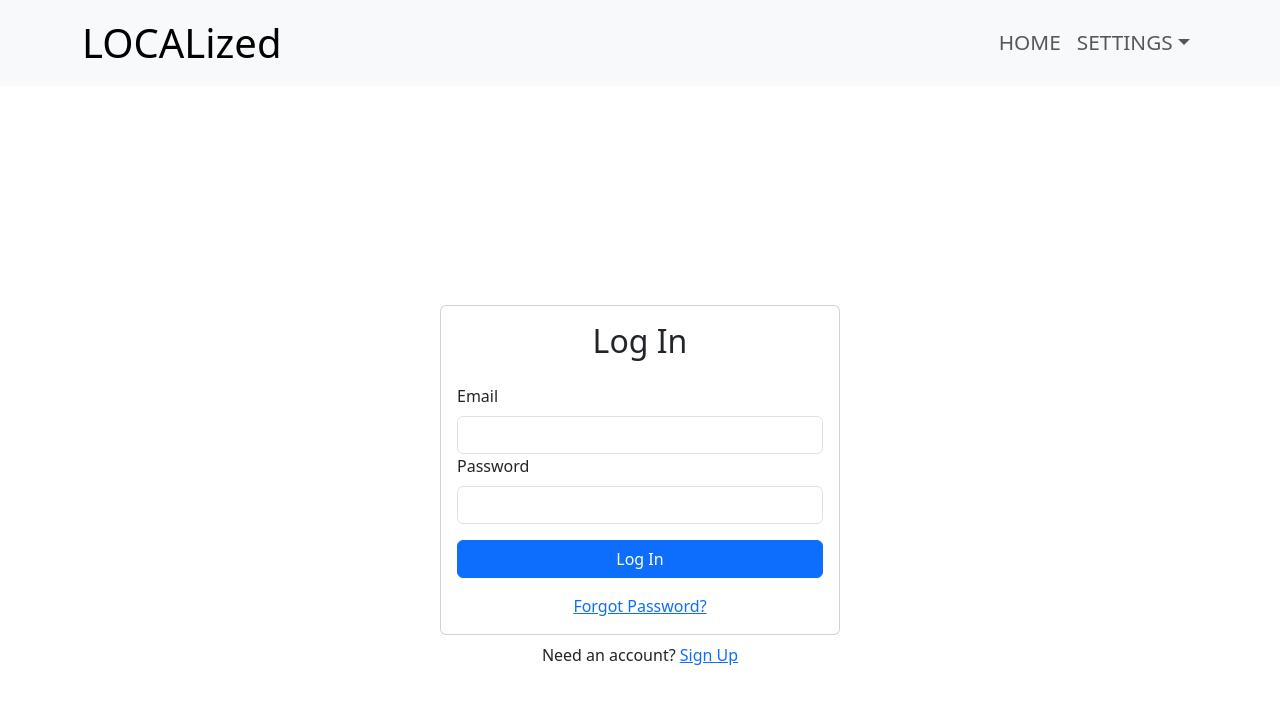
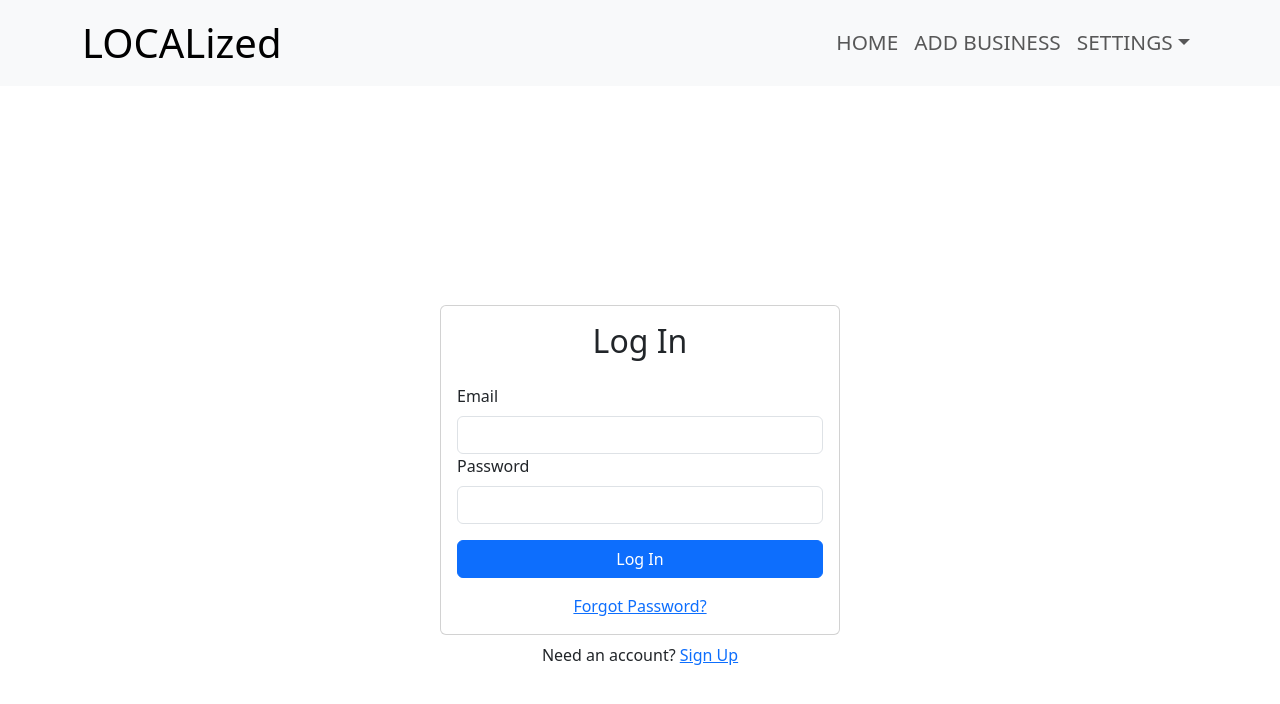
Before and after one commit to acholthitchanta/localized, a React (Create React App) app: page /login in a window 1280 px wide. Shown: the top 704 px of the page. Built offline with nearby package versions, Linux system fonts and the light colour scheme; no server answers.

Commit message:
nav bar changes

```diff
--- a/src/components/NavigationBar.js
+++ b/src/components/NavigationBar.js
@@ -16,6 +16,7 @@ export default function NavigationBar() {
         <Navbar.Collapse id="basic-navbar-nav">
           <Nav className="me-auto">
             <Nav.Link onClick={() => navigate('/')}>HOME</Nav.Link>
+            <Nav.Link onClick={() => navigate('/')}>ADD BUSINESS</Nav.Link>
             <NavDropdown title="SETTINGS" id="basic-nav-dropdown">
               <NavDropdown.Item onClick={() => navigate('/update-profile')}>View Profile</NavDropdown.Item>
               <NavDropdown.Item href="#action/3.2">
```
